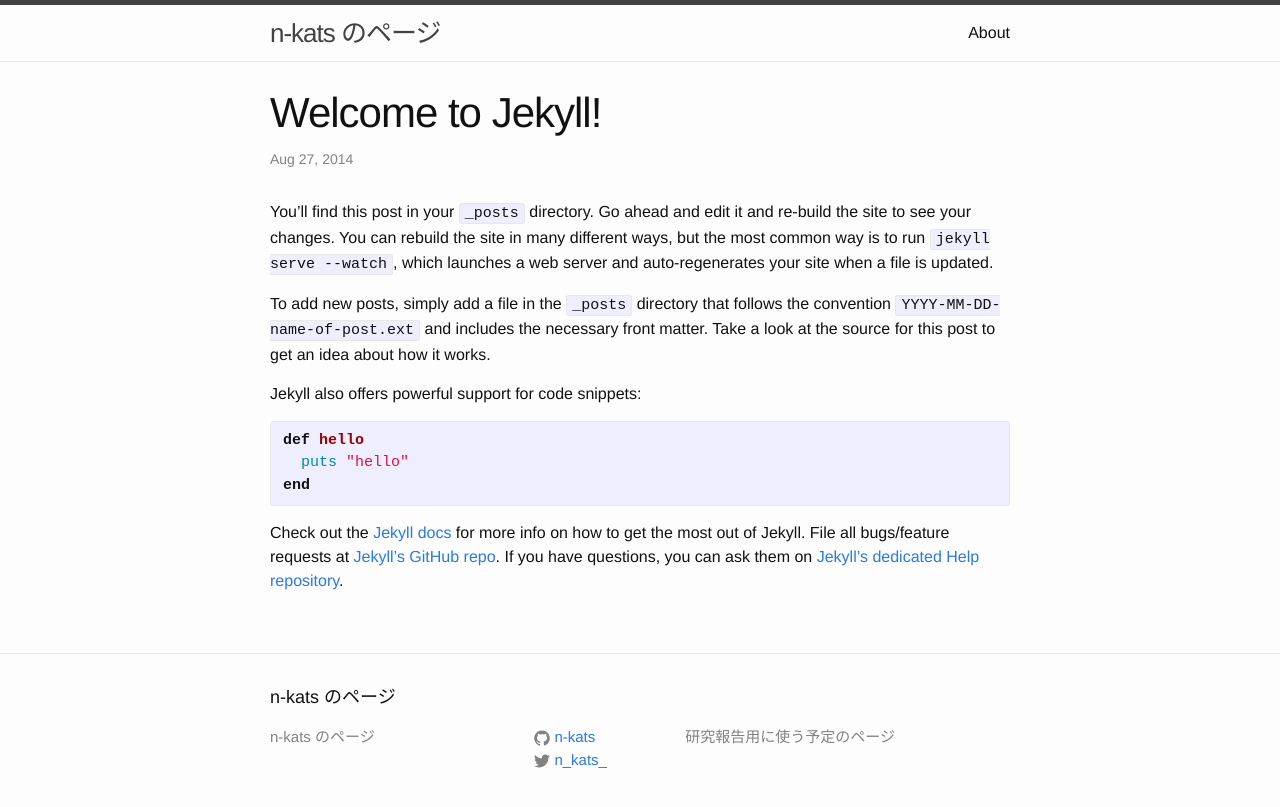
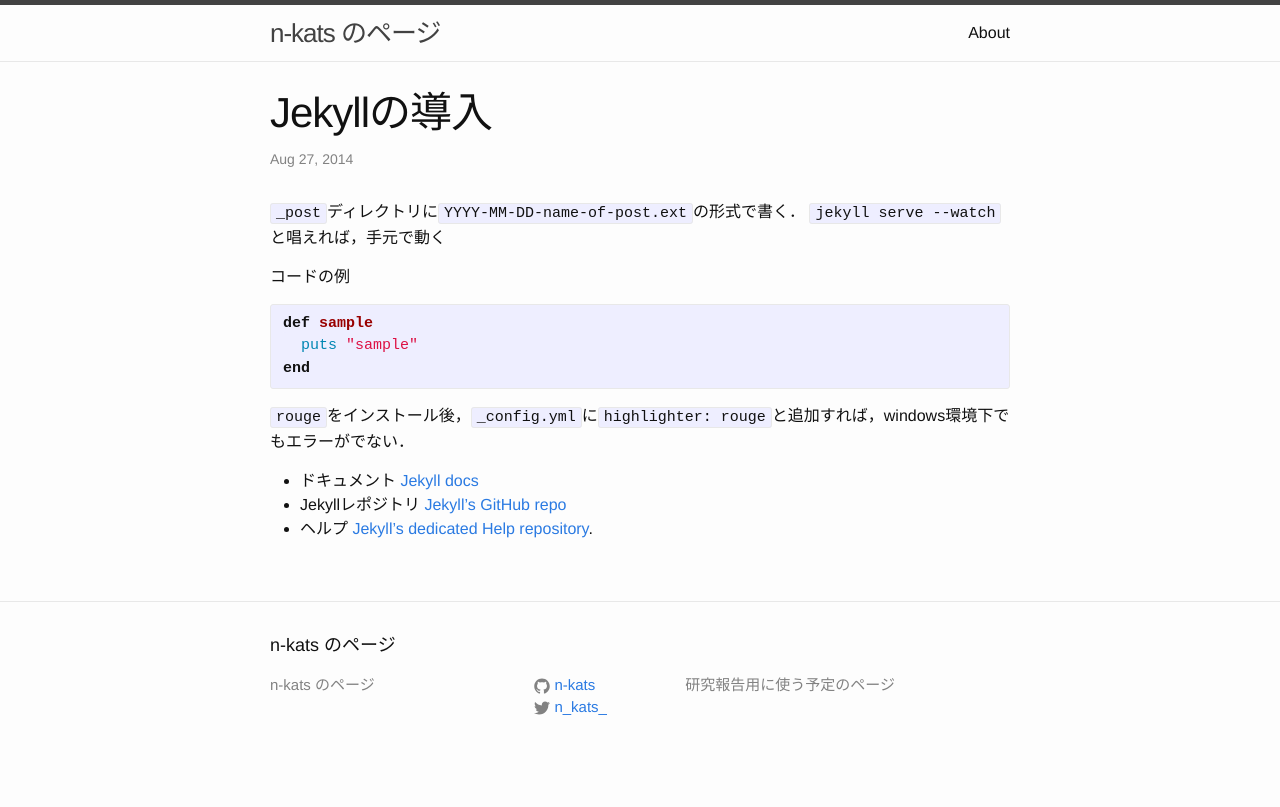
Before and after one commit to n-kats/n-kats.github.io, a Jekyll site: the page built from _posts/2014-08-27-welcome-to-jekyll.markdown, in a window 1280 px wide. Shown: the top 807 px of the page. Built offline with Jekyll 4.4.1, drawn with Linux system fonts in a browser that asks for light colours.

Commit message:
post 2014/8/27

```diff
--- a/_posts/2014-08-27-welcome-to-jekyll.markdown
+++ b/_posts/2014-08-27-welcome-to-jekyll.markdown
@@ -1,22 +1,23 @@
 ---
 layout: post
-title:  "Welcome to Jekyll!"
-date:   2014-08-27 08:22:29
+title:  "Jekyllの導入"
+date:   2014-08-27 12:00:00
 categories: jekyll update
 ---
-You'll find this post in your `_posts` directory. Go ahead and edit it and re-build the site to see your changes. You can rebuild the site in many different ways, but the most common way is to run `jekyll serve --watch`, which launches a web server and auto-regenerates your site when a file is updated.
+`_post`ディレクトリに`YYYY-MM-DD-name-of-post.ext`の形式で書く．
+`jekyll serve --watch`と唱えれば，手元で動く
 
-To add new posts, simply add a file in the `_posts` directory that follows the convention `YYYY-MM-DD-name-of-post.ext` and includes the necessary front matter. Take a look at the source for this post to get an idea about how it works.
-
-Jekyll also offers powerful support for code snippets:
-
+コードの例
 {% highlight ruby %}
-def hello
-  puts "hello"
+def sample
+  puts "sample"
 end
 {% endhighlight %}
+`rouge`をインストール後，`_config.yml`に`highlighter: rouge`と追加すれば，windows環境下でもエラーがでない．
 
-Check out the [Jekyll docs][jekyll] for more info on how to get the most out of Jekyll. File all bugs/feature requests at [Jekyll's GitHub repo][jekyll-gh]. If you have questions, you can ask them on [Jekyll's dedicated Help repository][jekyll-help].
+- ドキュメント [Jekyll docs][jekyll]
+- Jekyllレポジトリ [Jekyll's GitHub repo][jekyll-gh]
+- ヘルプ [Jekyll's dedicated Help repository][jekyll-help].
 
 [jekyll]:      http://jekyllrb.com
 [jekyll-gh]:   https://github.com/jekyll/jekyll
```
